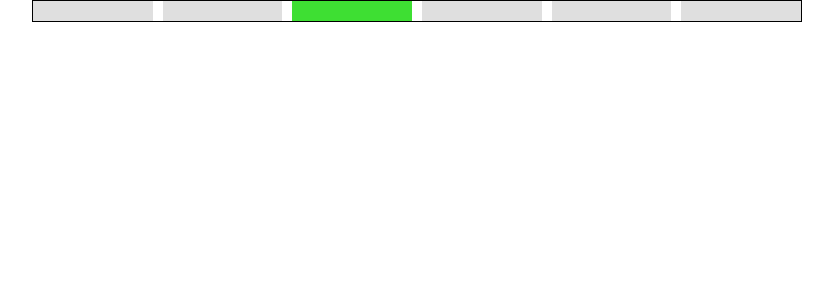
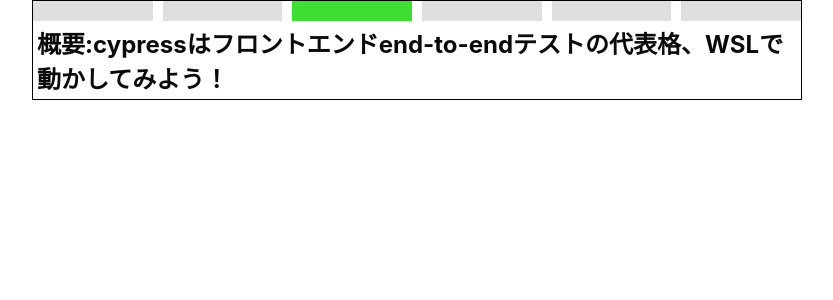
Before and after one commit to richardimaoka/react-component-factory, a React (Create React App) app: page / in a window 1280 px wide. Shown: the top 300 px of the page, without its empty margins (223-1056 px from the left). Built offline with nearby package versions, Linux system fonts and the light colour scheme.

Commit message:
pagetitle

```diff
--- a/src/App.tsx
+++ b/src/App.tsx
@@ -42,7 +42,45 @@ const ProgressBar = ({ currentPage, pages }: ProgressBarProps) => (
   </div>
 )
 
-const MainContainer = () => (
+interface PageTitleProps {
+  title: string
+}
+
+const PageTitle = ({ title }: PageTitleProps) => (
+  <div
+    css={css`
+      padding: 4px;
+    `}
+  >
+    <h2
+      css={css`
+        margin-top: 0px;
+        margin-bottom: 0px;
+        color: #0a0a0a;
+      `}
+    >
+      {title}
+    </h2>
+  </div>
+)
+
+const PageElements = () => (
+  <div>
+    <PageTitle title="概要:cypressはフロントエンドend-to-endテストの代表格、WSLで動かしてみよう！" />
+  </div>
+)
+
+const MainContainer = () => {
+  const pages = [
+    { page: 1 },
+    { page: 2 },
+    { page: 3 },
+    { page: 4 },
+    { page: 5 },
+    { page: 6 },
+  ]
+
+  return (
     <main>
       <div
         css={css`
@@ -52,20 +90,12 @@ const MainContainer = () => (
           border: solid 1px;
         `}
       >
-      <ProgressBar
-        currentPage={3}
-        pages={[
-          { page: 1 },
-          { page: 2 },
-          { page: 3 },
-          { page: 4 },
-          { page: 5 },
-          { page: 6 },
-        ]}
-      />
+        <ProgressBar currentPage={3} pages={pages} />
+        <PageElements />
       </div>
     </main>
   )
+}
 
 const App = (): JSX.Element => <MainContainer />
 
```
Lines whose indentation alone changed are shown as unchanged.
